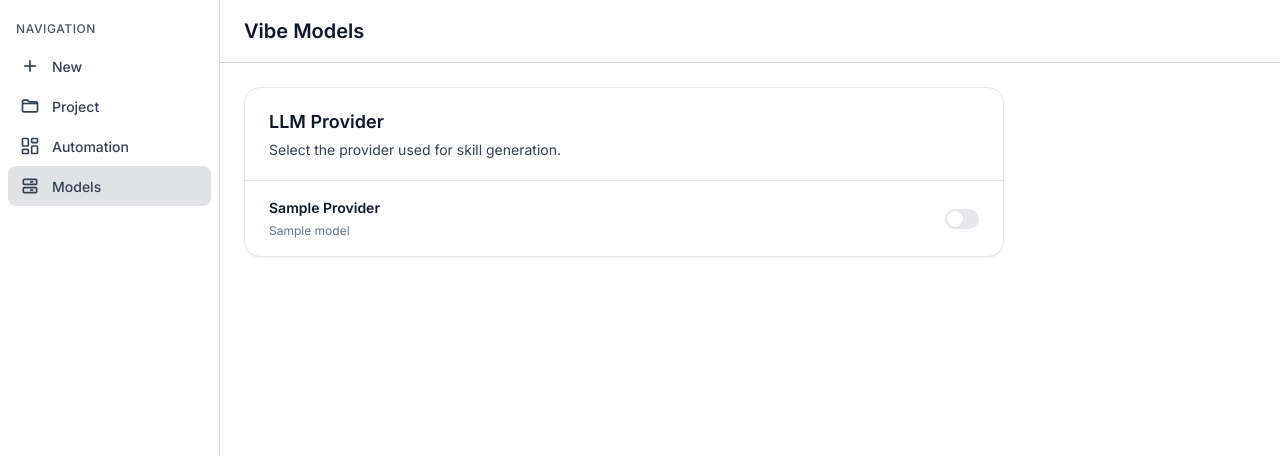
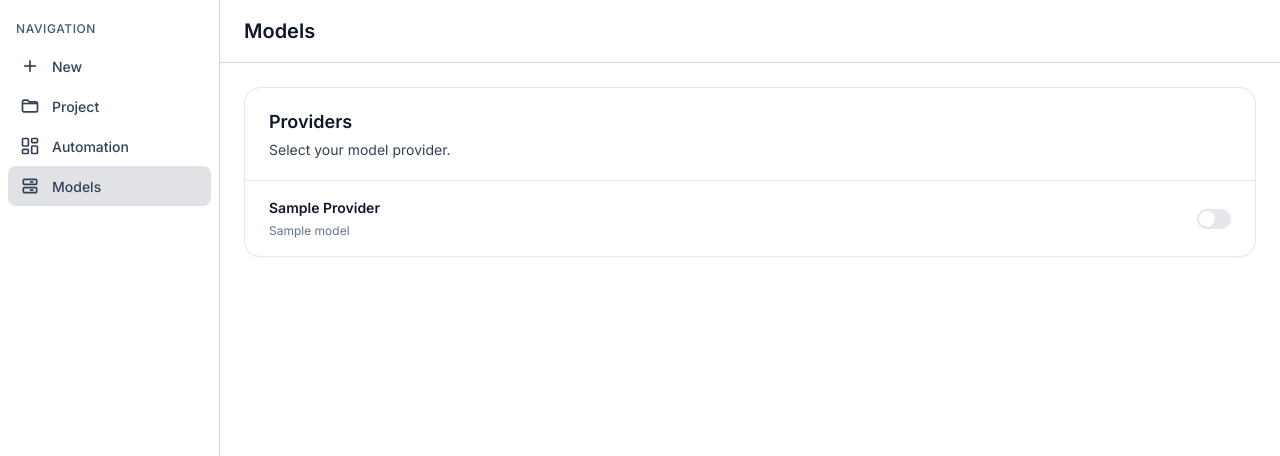
Before and after one commit to eben2840/Python-Agentic-Code, a Flask app: template templates/setting.html in a window 1280 px wide. Shown: the part 56-512 px from the top of the page. Run offline with Flask 3, Linux system fonts and the light colour scheme; the template is opened without the code that fills it: most values are stand-ins (such as "Sample title", 1, 10 or a date in 2020); some libraries are stand-ins or nearby versions.

Commit message:
finished working on the llm providers

```diff
--- a/admin.py
+++ b/admin.py
@@ -15,7 +15,7 @@ def require_admin(f):
     return decorated
 
 
-@admin.route('/login', methods=['GET', 'POST'])
+@admin.route('/login?417761=21312', methods=['GET', 'POST'])
 def login():
     if request.method == 'POST':
         if validate_careit_admin_login(request.form.get('username', ''), request.form.get('password', '')):
--- a/templates/setting.html
+++ b/templates/setting.html
@@ -5,7 +5,7 @@
 
 {% block extra_head %}
 <style>
-  .settings-wrap { max-width: 760px; }
+  .settings-wrap { max-width: 100%; }
   .settings-card { background: var(--color-surface); border: 1px solid var(--color-border-subtle); border-radius: var(--radius-xl); box-shadow: var(--shadow-sm); overflow: hidden; }
   .settings-card-head { padding: var(--spacing-5) var(--spacing-6); border-bottom: 1px solid var(--color-border-subtle); }
   .settings-card-title { margin: 0; color: var(--color-text-primary); font-size: var(--font-size-lg); font-weight: var(--font-weight-semibold); }
@@ -26,15 +26,15 @@
 
 {% block content %}
 <div class="content-header">
-  <h1>Vibe Models</h1>
+  <h1>Models</h1>
 </div>
 
 <div class="content-body">
   <section class="settings-wrap">
     <form method="POST" class="settings-card">
       <div class="settings-card-head">
-        <h2 class="settings-card-title">LLM Provider</h2>
-        <p class="settings-card-copy">Select the provider used for skill generation.</p>
+        <h2 class="settings-card-title">Providers</h2>
+        <p class="settings-card-copy">Select your model provider.</p>
       </div>
 
       {% for provider, model in providers.items() %}
```
